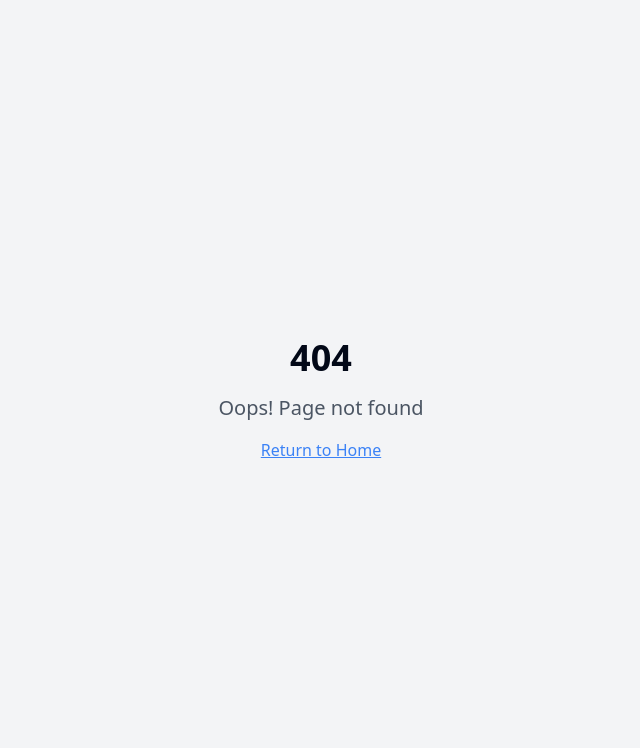
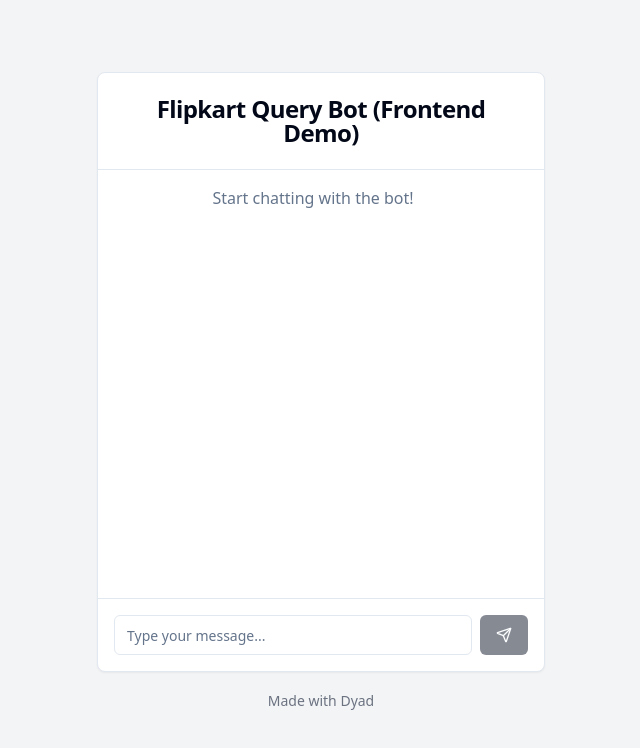
Before and after one commit to SHREEVATHSAV21/FlipKartChatBot, a React (Vite) app: page /chatbot in a window 1280 px wide. Before the commit this address had no page. Shown: the top 748 px of the page, without its empty margins (319-959 px from the left). Built offline with nearby package versions, Linux system fonts and the light colour scheme.

Commit message:
[dyad] Created a basic chat bot frontend UI - wrote 4 file(s)

```diff
--- a/src/App.tsx
+++ b/src/App.tsx
@@ -5,6 +5,7 @@ import { QueryClient, QueryClientProvider } from "@tanstack/react-query";
 import { BrowserRouter, Routes, Route } from "react-router-dom";
 import Index from "./pages/Index";
 import NotFound from "./pages/NotFound";
+import ChatBot from "./pages/ChatBot"; // Import the new ChatBot page
 
 const queryClient = new QueryClient();
 
@@ -16,6 +17,7 @@ const App = () => (
       <BrowserRouter>
         <Routes>
           <Route path="/" element={<Index />} />
+          <Route path="/chatbot" element={<ChatBot />} /> {/* Add the new ChatBot route */}
           {/* ADD ALL CUSTOM ROUTES ABOVE THE CATCH-ALL "*" ROUTE */}
           <Route path="*" element={<NotFound />} />
         </Routes>
--- /dev/null
+++ b/src/components/ChatInterface.tsx
@@ -0,0 +1,114 @@
+"use client";
+
+import React, { useState, useRef, useEffect } from "react";
+import { Card, CardContent, CardFooter, CardHeader, CardTitle } from "@/components/ui/card";
+import { Input } from "@/components/ui/input";
+import { Button } from "@/components/ui/button";
+import { ScrollArea } from "@/components/ui/scroll-area";
+import { Avatar, AvatarFallback, AvatarImage } from "@/components/ui/avatar";
+import { Send } from "lucide-react";
+
+interface Message {
+  id: string;
+  text: string;
+  sender: "user" | "bot";
+}
+
+const ChatInterface = () => {
+  const [messages, setMessages] = useState<Message[]>([]);
+  const [input, setInput] = useState("");
+  const scrollAreaRef = useRef<HTMLDivElement>(null);
+
+  const handleSendMessage = () => {
+    if (input.trim()) {
+      const newUserMessage: Message = { id: Date.now().toString(), text: input, sender: "user" };
+      setMessages((prevMessages) => [...prevMessages, newUserMessage]);
+      setInput("");
+
+      // Simulate a bot response (this would be replaced by actual AI integration)
+      setTimeout(() => {
+        const botResponse: Message = {
+          id: (Date.now() + 1).toString(),
+          text: `Hello! You said: "${input}". I'm a simple bot. For advanced features like language handling, emotion understanding, problem-solving, and memory, I'd need a backend AI service.`,
+          sender: "bot",
+        };
+        setMessages((prevMessages) => [...prevMessages, botResponse]);
+      }, 1000);
+    }
+  };
+
+  useEffect(() => {
+    if (scrollAreaRef.current) {
+      scrollAreaRef.current.scrollTop = scrollAreaRef.current.scrollHeight;
+    }
+  }, [messages]);
+
+  return (
+    <Card className="w-full max-w-md mx-auto flex flex-col h-[600px]">
+      <CardHeader className="border-b">
+        <CardTitle className="text-center">Flipkart Query Bot (Frontend Demo)</CardTitle>
+      </CardHeader>
+      <CardContent className="flex-1 p-4 overflow-hidden">
+        <ScrollArea className="h-full pr-4" ref={scrollAreaRef}>
+          {messages.length === 0 ? (
+            <div className="flex items-center justify-center h-full text-muted-foreground">
+              Start chatting with the bot!
+            </div>
+          ) : (
+            messages.map((message) => (
+              <div
+                key={message.id}
+                className={`flex items-start mb-4 ${
+                  message.sender === "user" ? "justify-end" : "justify-start"
+                }`}
+              >
+                {message.sender === "bot" && (
+                  <Avatar className="h-8 w-8 mr-2">
+                    <AvatarImage src="/placeholder.svg" alt="Bot" />
+                    <AvatarFallback>Bot</AvatarFallback>
+                  </Avatar>
+                )}
+                <div
+                  className={`max-w-[70%] p-3 rounded-lg ${
+                    message.sender === "user"
+                      ? "bg-primary text-primary-foreground rounded-br-none"
+                      : "bg-muted rounded-bl-none"
+                  }`}
+                >
+                  <p className="text-sm">{message.text}</p>
+                </div>
+                {message.sender === "user" && (
+                  <Avatar className="h-8 w-8 ml-2">
+                    <AvatarImage src="/placeholder.svg" alt="User" />
+                    <AvatarFallback>You</AvatarFallback>
+                  </Avatar>
+                )}
+              </div>
+            ))
+          )}
+        </ScrollArea>
+      </CardContent>
+      <CardFooter className="border-t p-4">
+        <div className="flex w-full space-x-2">
+          <Input
+            placeholder="Type your message..."
+            value={input}
+            onChange={(e) => setInput(e.target.value)}
+            onKeyPress={(e) => {
+              if (e.key === "Enter") {
+                handleSendMessage();
+              }
+            }}
+            className="flex-1"
+          />
+          <Button onClick={handleSendMessage} disabled={!input.trim()}>
+            <Send className="h-4 w-4" />
+            <span className="sr-only">Send</span>
+          </Button>
+        </div>
+      </CardFooter>
+    </Card>
+  );
+};
+
+export default ChatInterface;
--- /dev/null
+++ b/src/pages/ChatBot.tsx
@@ -0,0 +1,16 @@
+"use client";
+
+import React from "react";
+import ChatInterface from "@/components/ChatInterface";
+import { MadeWithDyad } from "@/components/made-with-dyad";
+
+const ChatBot = () => {
+  return (
+    <div className="min-h-screen flex flex-col items-center justify-center bg-gray-100 dark:bg-gray-900 p-4">
+      <ChatInterface />
+      <MadeWithDyad />
+    </div>
+  );
+};
+
+export default ChatBot;
--- a/src/pages/Index.tsx
+++ b/src/pages/Index.tsx
@@ -1,15 +1,20 @@
-// Update this page (the content is just a fallback if you fail to update the page)
-
 import { MadeWithDyad } from "@/components/made-with-dyad";
+import { Button } from "@/components/ui/button";
+import { Link } from "react-router-dom";
 
 const Index = () => {
   return (
-    <div className="min-h-screen flex items-center justify-center bg-gray-100">
+    <div className="min-h-screen flex flex-col items-center justify-center bg-gray-100 dark:bg-gray-900 p-4">
       <div className="text-center">
-        <h1 className="text-4xl font-bold mb-4">Welcome to Your Blank App</h1>
-        <p className="text-xl text-gray-600">
+        <h1 className="text-4xl font-bold mb-4 text-gray-900 dark:text-gray-100">Welcome to Your Blank App</h1>
+        <p className="text-xl text-gray-600 dark:text-gray-400 mb-8">
           Start building your amazing project here!
         </p>
+        <Link to="/chatbot">
+          <Button size="lg" className="px-8 py-4 text-lg">
+            Go to Chat Bot
+          </Button>
+        </Link>
       </div>
       <MadeWithDyad />
     </div>
```
